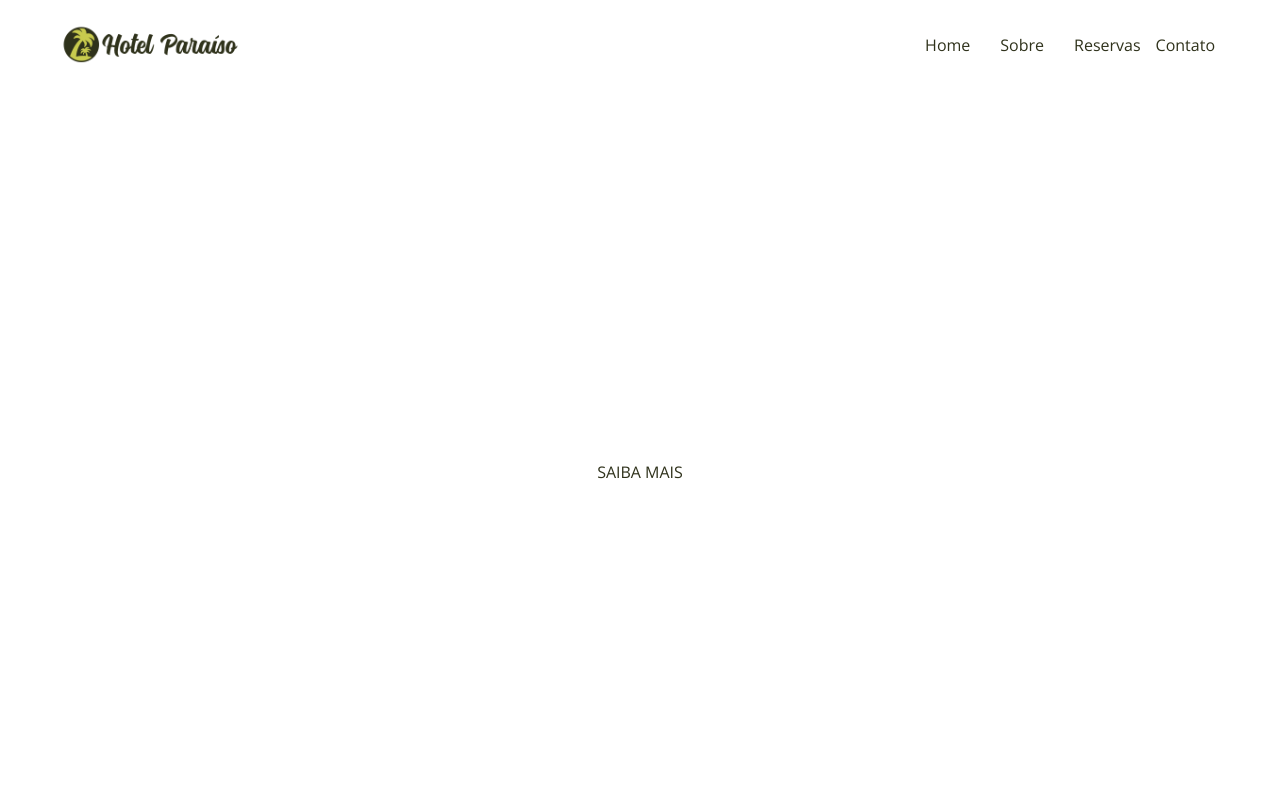
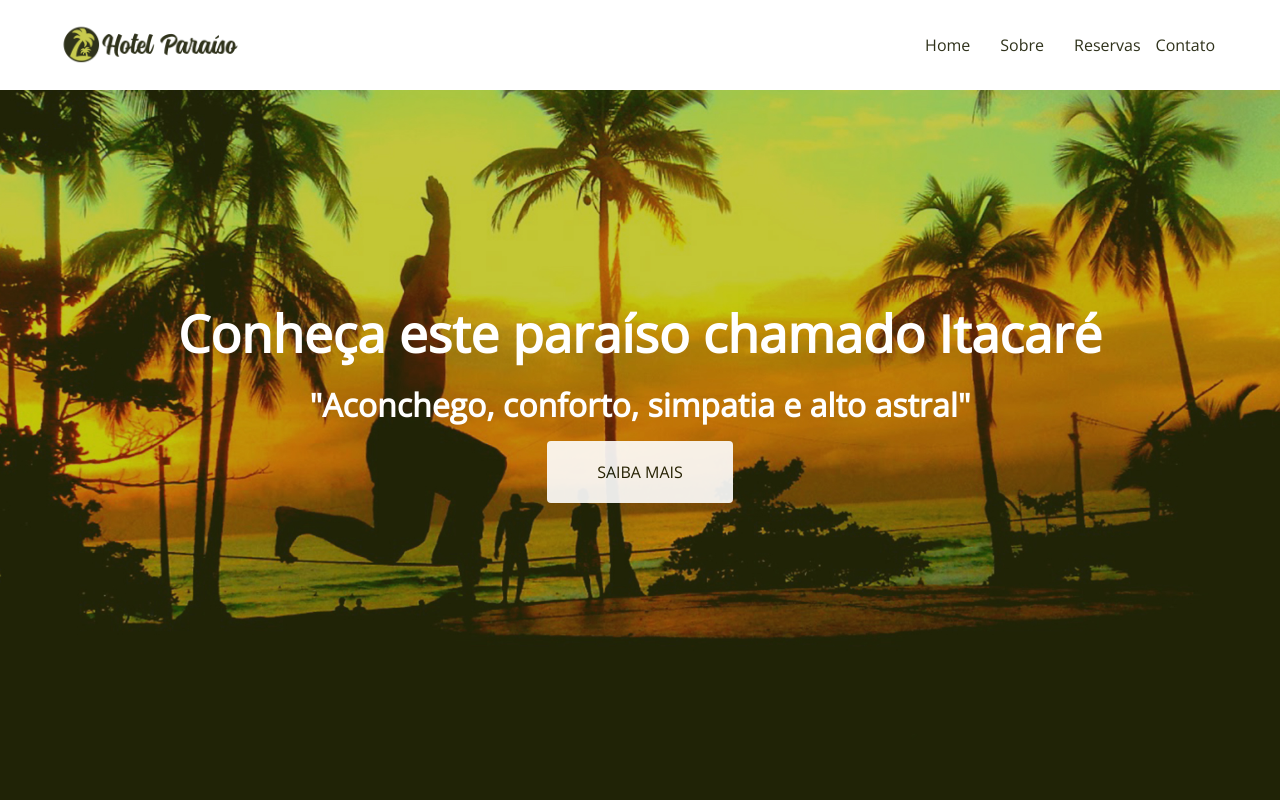
Before and after one commit to leofil/teste, a plain HTML site: page index.html in a window 1280 px wide. Shown: the top 800 px of the page. Drawn offline with nearby package versions, Linux system fonts and the light colour scheme.

Commit message:
Update estilo.css

```diff
--- a/estilo.css
+++ b/estilo.css
@@ -72,7 +72,7 @@ header li:last-child {
 /* SEÇÃO DO HERO IMAGE */
 
 .hero{
-    background-image: url(../img/hero.jpg);
+    background-image: url(hero.jpg);
 
     /* background-size: possibilita o ajuste das imagens do background, ao invés do comportamento padrão do navegador de mostrar a imagem no seu tamanho real.
 
```
